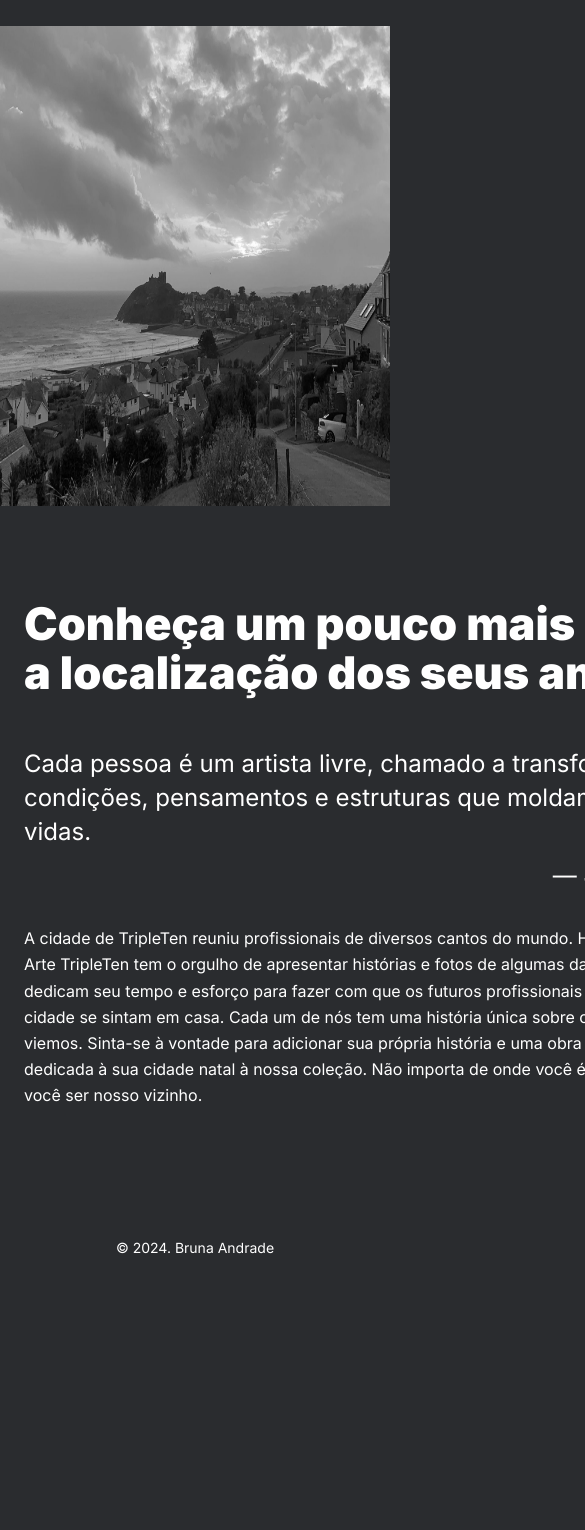
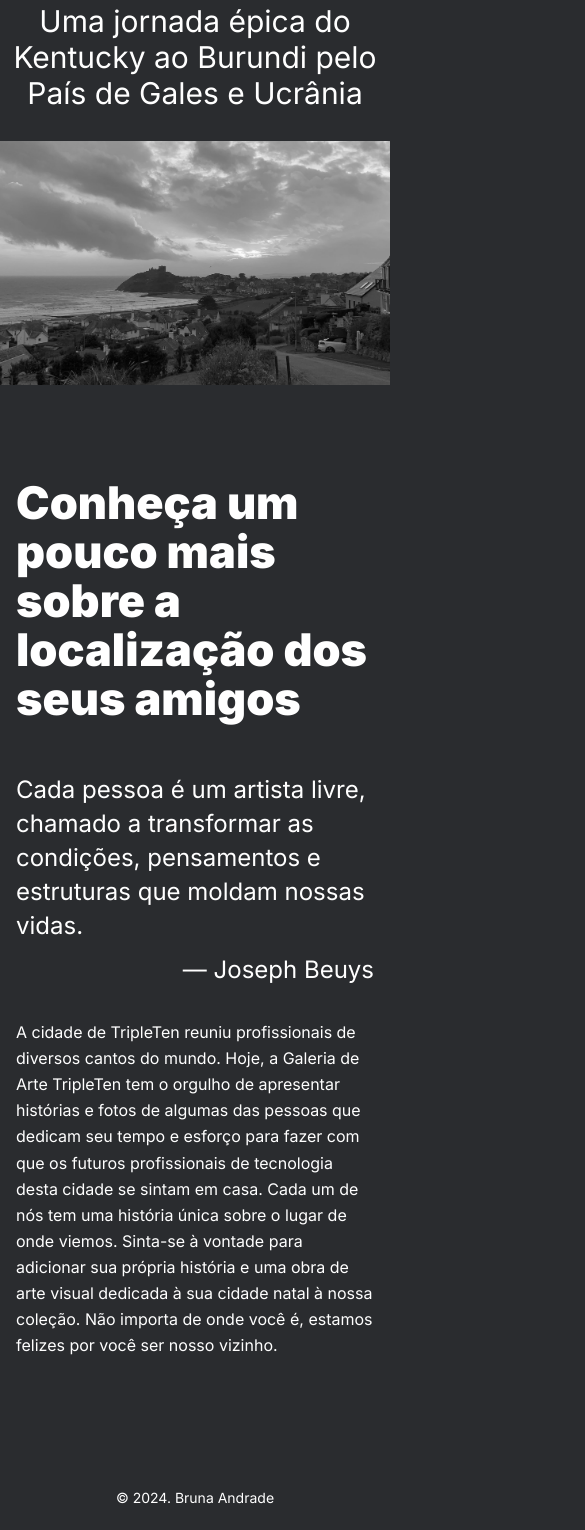
Before and after one commit to Andradissima/web_project_homeland, a plain HTML site: page index.html in a window 390 px wide. Shown: the part 445-1975 px from the top of the page, 585 px wide, since content can reach past the window. Before the commit the page ends 1725 px from the top, so only its background shows below. Drawn offline with Linux system fonts and the light colour scheme.

Commit message:
final touches

```diff
--- a/blocks/image.css
+++ b/blocks/image.css
@@ -4,7 +4,7 @@
 
 .image__content {
   width: 100%;
-  height: 615px;
+  height: auto;
   padding-top: 30px;
 }
 
@@ -14,7 +14,6 @@
   }
 
   .image__content {
-    height: 480px;
     padding-top: 30px;
   }
 }
@@ -25,7 +24,6 @@
   }
 
   .image__content {
-    height: 200px;
     padding-top: 40px;
   }
 }
--- a/blocks/intro.css
+++ b/blocks/intro.css
@@ -1,5 +1,5 @@
 .intro {
-  padding-inline: 148px;
+  padding-inline: clamp(16px, 3vw, 148px);
 }
 
 .intro__title {
@@ -8,8 +8,9 @@
   font-size: 54px;
   line-height: 58px;
   color: #ffffff;
-  width: 830px;
-  margin: 92px 0 40px 0;
+  width: 100%;
+  max-width: 830px;
+  margin: 92px 0 40px 100px;
 }
 
 .intro__citation {
@@ -18,8 +19,9 @@
   font-weight: 400;
   font-size: 24px;
   line-height: 34px;
-  width: 738px;
-  margin: 0;
+  width: 100%;
+  max-width: 738px;
+  margin: 0 0 0 100px;
 }
 
 .intro__citation-author {
@@ -28,7 +30,8 @@
   font-weight: 400;
   font-size: 24px;
   line-height: 34px;
-  width: 732px;
+  width: 100%;
+  max-width: 732px;
   text-align: end;
   margin: 0;
   padding: 10px 0 32px 0;
@@ -40,65 +43,63 @@
   font-weight: 400;
   font-size: 16px;
   line-height: 163%;
-  width: 722px;
-  margin: 0;
+  width: 100%;
+  max-width: 722px;
+  margin: 0 0 0 100px;
   padding-bottom: 132px;
 }
 
 @media screen and (max-width: 768px) {
-  .intro {
-    padding-inline: 24px;
-  }
-
   .intro__title {
     font-size: 45px;
     line-height: 49px;
-    width: 707px;
+    max-width: 707px;
     margin: 90px 0 50px 0;
   }
 
   .intro__citation {
     font-size: 24px;
     line-height: 34px;
-    width: 720px;
+    max-width: 720px;
+    margin: 0;
   }
 
   .intro__citation-author {
     font-size: 24px;
     line-height: 34px;
-    width: 720px;
+    max-width: 720px;
   }
 
   .intro__content {
     font-size: 16px;
     line-height: 163%;
-    width: 720px;
+    max-width: 720px;
+    margin: 0;
   }
 }
 
 @media screen and (max-width: 320px) {
-  .intro {
-    padding-inline: 16px;
-  }
-
   .intro__title {
     font-size: 32px;
     line-height: 35px;
-    width: 288px;
+    max-width: 288px;
     margin: 64px 0 40px 0;
   }
 
   .intro__citation {
     font-size: 24px;
     line-height: 30px;
-    width: 288px;
+    max-width: 288px;
+    margin: 0;
   }
 
   .intro__citation-author {
-    width: 288px;
+    max-width: 288px;
+    margin: 0;
   }
 
   .intro__content {
-    width: 288px;
+    max-width: 288px;
+    margin: 0;
   }
 }
--- a/blocks/lead.css
+++ b/blocks/lead.css
@@ -11,7 +11,8 @@
   font-size: 96px;
   line-height: 100px;
   text-align: center;
-  width: 720px;
+  width: 100%;
+  max-width: 720px;
   margin: 194px 0 32px 0;
   letter-spacing: 0%;
 }
@@ -22,7 +23,8 @@
   font-size: 30px;
   line-height: 36px;
   text-align: center;
-  width: 720px;
+  width: 100%;
+  max-width: 720px;
   margin: 0;
   color: #ffffff;
 }
@@ -39,12 +41,12 @@
   .lead__title {
     margin: 50px 0 16px 0;
     font-size: 40px;
-    width: 228px;
+    max-width: 228px;
     line-height: 44px;
   }
 
   .lead__subtitle {
-    width: 288px;
+    max-width: 288px;
     font-size: 16px;
     line-height: 20px;
   }
--- a/index.html
+++ b/index.html
@@ -23,7 +23,7 @@
     </section>
     <div class="image">
       <img
-        src="./images/image.jpg"
+        src="images/image.jpg"
         alt="Cidade Litorânea"
         class="image__content"
       />
```
Also changed, not shown: images/__image@2x.png (deleted).
